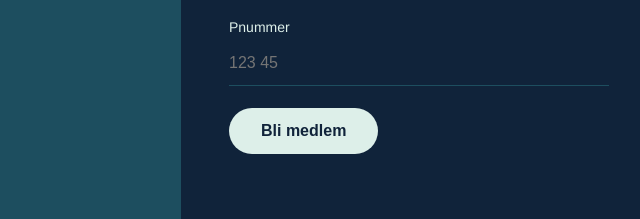
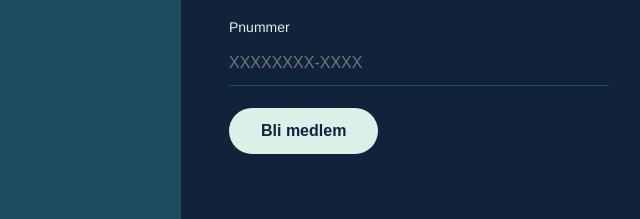
Before and after one commit to GamerBeast016/ungdomsforbundet, a plain HTML site: page index.html in a window 1280 px wide. Shown: the part 483-702 px from the top of the page, 459-1099 px from the left. Drawn offline with Linux system fonts and the light colour scheme.

Commit message:
UPDATE
Updated the placeholder for the postal code input field.

```diff
--- a/index.html
+++ b/index.html
@@ -124,7 +124,7 @@
           <label for="phone">Telefonnummer</label>
           <input id="phone" name="phone" type="tel" autocomplete="tel" required>
           <label for="postnr">Pnummer</label>
-          <input id="postnr" name="postnr" type="text" inputmode="numeric" pattern="[0-9]{3} ?[0-9]{2}" maxlength="6" autocomplete="postal-code" placeholder="123 45" required>
+          <input id="postnr" name="postnr" type="text" inputmode="numeric" autocomplete="postal-code" placeholder="XXXXXXXX-XXXX" required>
           <button type="submit">Bli medlem</button>
         </form>
       </div>
```
